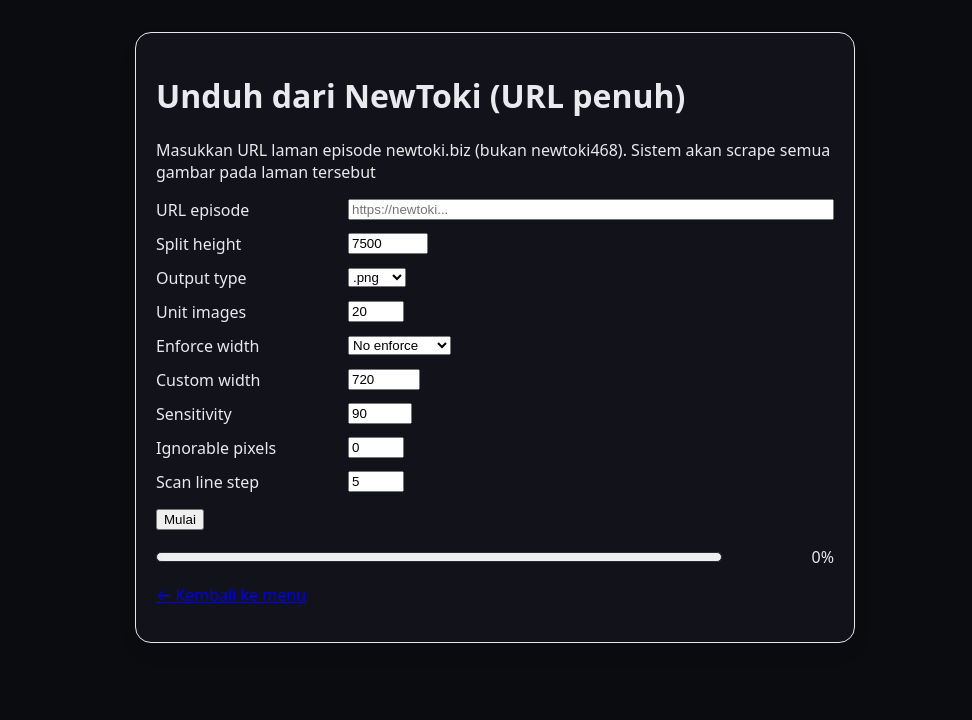
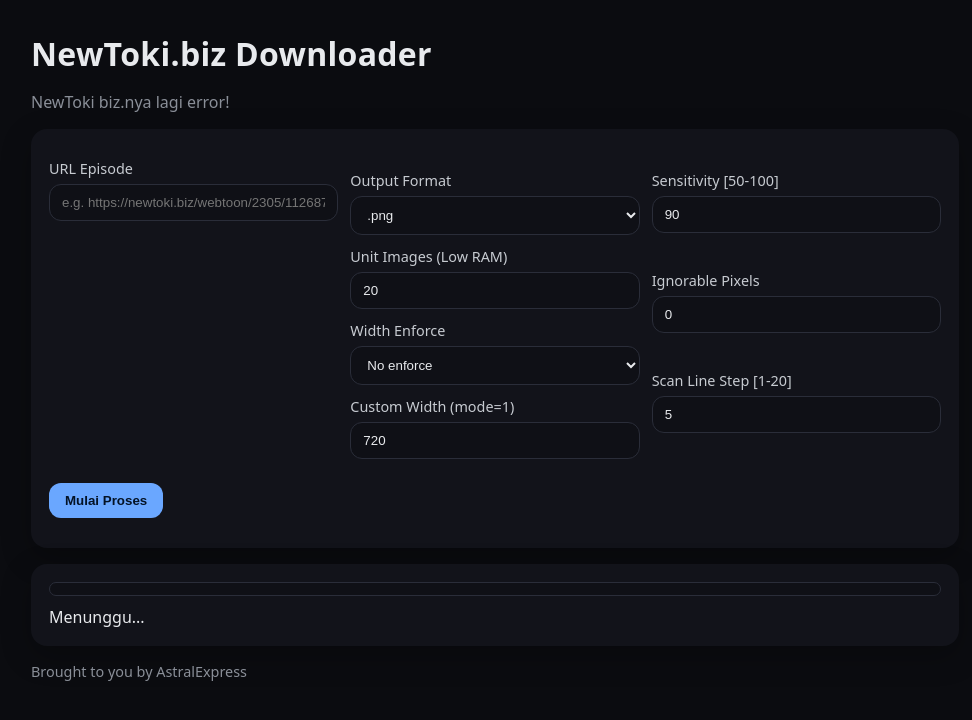
Before and after one commit to moon9ibulbul/Rawloader, a PHP site: page /toki.php in a window 1280 px wide. Shown: the top 720 px of the page, without its empty margins (145-1117 px from the left). Run offline with PHP 8.4, Linux system fonts and the light colour scheme.

Commit message:
Update toki.php

```diff
--- a/toki.php
+++ b/toki.php
@@ -1,94 +1,94 @@
-<?php
-require_once __DIR__ . '/config.php';
-?>
-<!doctype html>
+<?php require_once __DIR__ . '/config.php'; ?>
+<!DOCTYPE html>
 <html lang="id">
 <head>
   <meta charset="utf-8" />
   <meta name="viewport" content="width=device-width, initial-scale=1" />
-  <title>Downloader — NewToki</title>
-  <link rel="stylesheet" href="assets/css/style.css" />
-  <style>
-    .card{max-width:720px;margin:32px auto;padding:20px;border:1px solid #e5e7eb;border-radius:16px;box-shadow:0 10px 20px rgba(0,0,0,.05)}
-    .row{display:flex;gap:12px;align-items:center}
-    .row>label{width:180px}
-    .row+ .row{margin-top:12px}
-    .actions{display:flex;gap:12px;align-items:center;margin-top:16px}
-    .progress{height:10px;background:#eee;border-radius:999px;overflow:hidden}
-    .progress>div{height:100%;width:0}
-    .hidden{display:none}
-  </style>
+  <title>NewToki.biz Downloader</title>
+  <link rel="stylesheet" href="assets/css/style.css">
 </head>
 <body>
-  <main class="card">
-    <h1>Unduh dari NewToki (URL penuh)</h1>
-    <p>Masukkan URL laman episode newtoki.biz (bukan newtoki468). Sistem akan scrape semua gambar pada laman tersebut</p>
+  <div class="container">
+    <header>
+      <h1>NewToki.biz Downloader</h1>
+      <p class="muted">NewToki biz.nya lagi error!</p>
+    </header>
 
-    <form id="jobForm" onsubmit="return false;">
-      <div class="row">
-        <label>URL episode</label>
-        <input type="url" name="url" placeholder="https://newtoki..." required style="flex:1" />
+    <section class="card">
+      <form id="jobForm" onsubmit="return false;" data-process-url="process_toki.php" data-status-url="status.php">
+        <div class="grid">
+          <div class="field">
+            <label>URL Episode</label>
+            <input type="url" name="url" placeholder="e.g. https://newtoki.biz/webtoon/2305/1126873" required>
           </div>
-
-      <div class="row"><label>Split height</label><input type="number" name="split_height" value="7500" min="500" max="24000" /></div>
-      <div class="row"><label>Output type</label>
+          <div class="grid">
+          <div class="field">
+            <label>Output Format</label>
             <select name="output_files_type">
               <option value=".png">.png</option>
               <option value=".jpg">.jpg</option>
               <option value=".webp">.webp</option>
             </select>
           </div>
-      <div class="row"><label>Unit images</label><input type="number" name="unit_images" value="20" min="3" max="50" /></div>
-      <div class="row"><label>Enforce width</label>
+          <div class="field">
+            <label>Unit Images (Low RAM)</label>
+            <input type="number" name="unit_images" value="20" min="3" max="50">
+          </div>
+          <div class="field">
+            <label>Width Enforce</label>
             <select name="width_enforce_type">
               <option value="0">No enforce</option>
               <option value="1">Custom width</option>
             </select>
           </div>
-      <div class="row"><label>Custom width</label><input type="number" name="custom_width" value="720" min="360" max="2000" /></div>
-      <div class="row"><label>Sensitivity</label><input type="number" name="senstivity" value="90" min="50" max="100" /></div>
-      <div class="row"><label>Ignorable pixels</label><input type="number" name="ignorable_pixels" value="0" min="0" max="50" /></div>
-      <div class="row"><label>Scan line step</label><input type="number" name="scan_line_step" value="5" min="1" max="20" /></div>
+          <div class="field">
+            <label>Custom Width (mode=1)</label>
+            <input type="number" name="custom_width" value="720" min="360" max="2000">
+          </div>
+        </div>
+
+      <div class="grid">
+          <div class="field">
+            <label>Sensitivity [50-100]</label>
+            <input type="number" name="senstivity" value="90" min="50" max="100">
+          </div>
+          <div class="field">
+            <label>Ignorable Pixels</label>
+            <input type="number" name="ignorable_pixels" value="0" min="0" max="50">
+          </div>
+          <div class="field">
+            <label>Scan Line Step [1-20]</label>
+            <input type="number" name="scan_line_step" value="5" min="1" max="20">
+          </div>
+        </div>
 
         <div class="actions">
-        <button id="startBtn" type="button">Mulai</button>
-        <span id="cooldownMsg"></span>
+          <button id="startBtn" class="btn" type="button">Mulai Proses</button>
+          <span id="cooldownMsg" class="muted"></span>
+        </div>
+      </form>
+    </section>
+
+      <section class="card">
+      <div class="progress-wrap">
+        <div id="progressBar" class="progress"><span id="progressFill" style="width:0%"></span></div>
+        <div class="progress-meta">
+          <div id="progressText">Menunggu...</div>
+          <div id="progressEta" class="muted"></div>
+        </div>
       </div>
 
-      <div class="row" style="margin-top:16px">
-        <div class="progress" style="flex:1"><div id="progressFill"></div></div>
-        <span id="progressText" style="width:100px;text-align:right">0%</span>
+      <div id="downloadBox" class="hidden" style="margin-top:16px">
+        <a id="downloadLink" class="btn" href="#" download>Unduh ZIP</a>
+        <div class="muted" id="expiryNote"></div>
       </div>
-      <div style="margin-top:6px;color:#666" id="progressEta"></div>
+    </section>
 
-      <div id="downloadBox" class="hidden" style="margin-top:16px">
-        <a id="downloadLink" class="btn">Unduh ZIP</a>
-        <div id="expiryNote" style="color:#666;margin-top:6px"></div>
+    <footer class="muted small">
+      <p>Brought to you by AstralExpress</p>
+    </footer>
   </div>
-    </form>
 
-    <p style="margin-top:16px"><a href="index.php">← Kembali ke menu</a></p>
-  </main>
-
-  <script>
-  const $ = (s)=>document.querySelector(s);
-  function setProgress(p,t){ const f=$('#progressFill'),x=$('#progressText'); if(f)f.style.width=p+'%'; if(x)x.textContent=t||(p+'%'); }
-  let currentJob=null, poll=null, cdTimer=null;
-  function startCooldown(sec){ const btn=$('#startBtn'),label=$('#cooldownMsg'); if(btn)btn.disabled=true; let left=sec; if(label)label.textContent=`Tunggu ${left}s...`; cdTimer=setInterval(()=>{left--; if(left<=0){clearInterval(cdTimer); if(btn)btn.disabled=false; if(label)label.textContent='';} else { if(label)label.textContent=`Tunggu ${left}s...`; }},1000); }
-  async function startJob(){
-    const data=new FormData($('#jobForm'));
-    const r=await fetch('process_toki.php',{method:'POST',body:data});
-    let j={}; try{ j=await r.json(); }catch(e){}
-    if(!r.ok||!j.ok){ alert(j.error||'Gagal memulai proses'); return; }
-    currentJob=j.job_id; setProgress(1,'Memulai...'); startCooldown(j.cooldown||60);
-    poll=setInterval(pollStatus,1000);
-  }
-  async function pollStatus(){ if(!currentJob) return; const r=await fetch('status.php?job_id='+encodeURIComponent(currentJob)); let j={}; try{ j=await r.json(); }catch(e){};
-    if(!r.ok||!j.ok){ clearInterval(poll); alert(j.error||'Gagal ambil status'); return; }
-    setProgress(j.progress||0, j.stage||'Memproses'); if(j.eta_note) $('#progressEta').textContent=j.eta_note; else $('#progressEta').textContent='';
-    if(j.done){ clearInterval(poll); setProgress(100,'Selesai'); $('#downloadBox').classList.remove('hidden'); $('#downloadLink').href=j.zip_url; $('#expiryNote').textContent='File akan dihapus otomatis pada '+j.expires_at_local; }
-  }
-  document.addEventListener('DOMContentLoaded',()=>{ const btn=$('#startBtn'); if(btn) btn.addEventListener('click',startJob); });
-  </script>
+  <script src="assets/js/app.js?v=4"></script>
 </body>
 </html>
```
Lines whose indentation alone changed are shown as unchanged.
